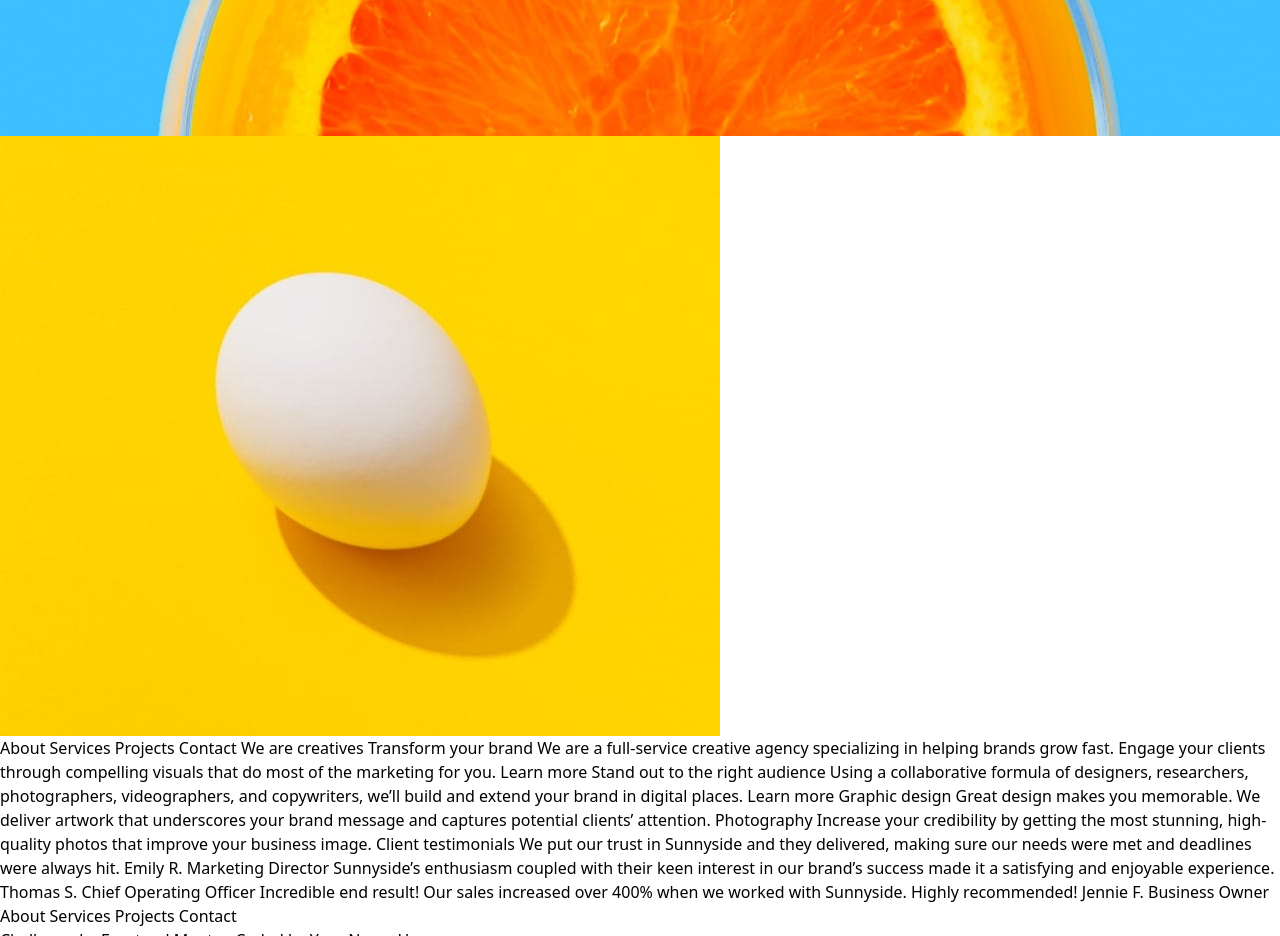
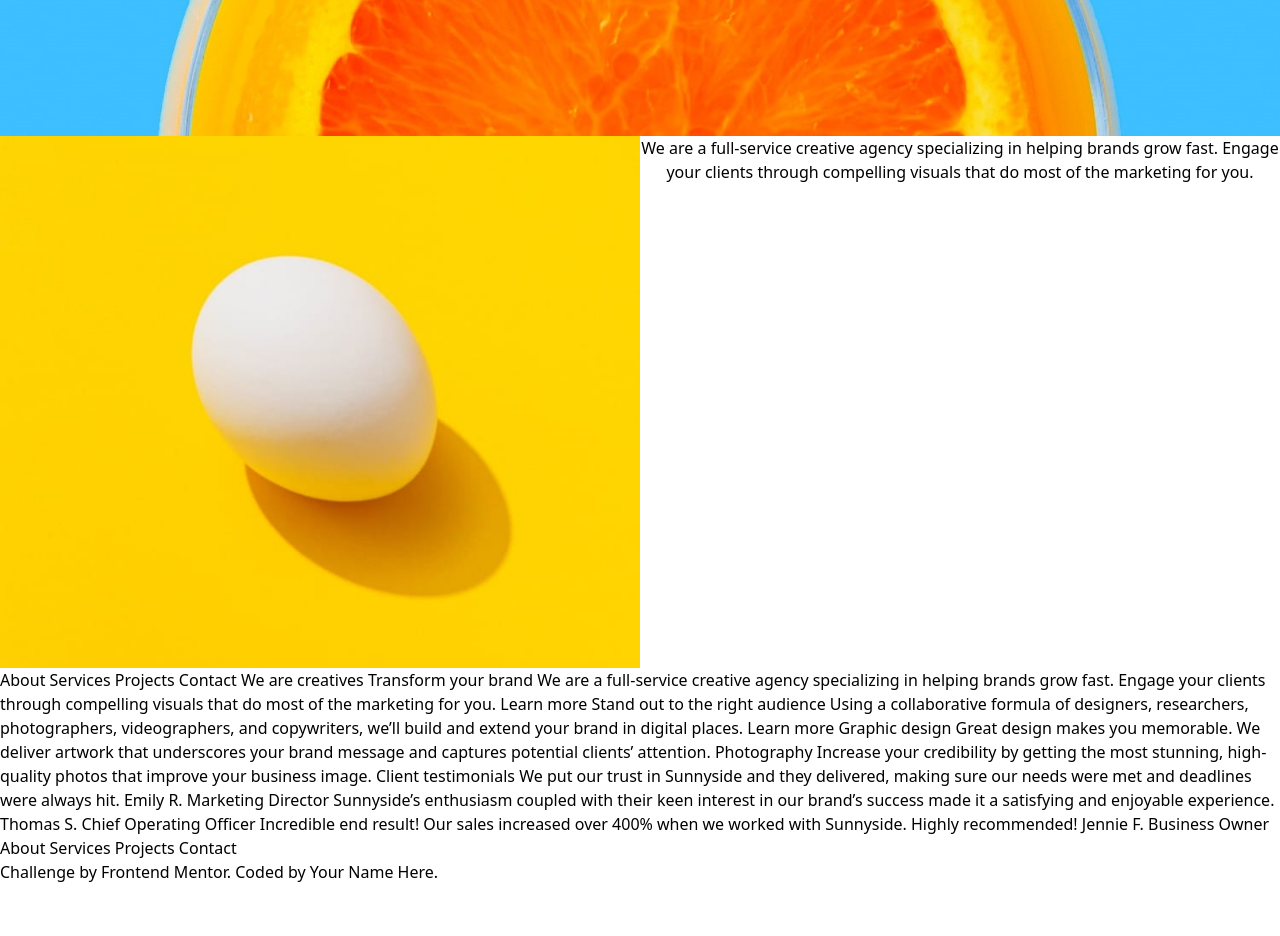
Before and after one commit to Suzaalx/sunnyside-landing-page, a website: page dist/index.html in a window 1280 px wide. Shown: the part 740-1676 px from the top of the page. After the commit the page ends 1624 px from the top, so only its background shows below. Drawn offline with Linux system fonts and the light colour scheme.

Commit message:
grid update

```diff
--- a/dist/index.html
+++ b/dist/index.html
@@ -2,7 +2,10 @@
 <html lang="en">
   <head>
     <meta charset="UTF-8" />
-    <meta name="viewport" content="width=device-width, initial-scale=1.0 user-scalable=0" />
+    <meta
+      name="viewport"
+      content="width=device-width, initial-scale=1.0 user-scalable=0"
+    />
     <!-- displays site properly based on user's device -->
 
     <link
@@ -19,7 +22,7 @@
   </head>
   <body class="min-h-screen min-w-full">
     <header
-      class="bg-[url('../images/desktop/image-header.jpg')] bg-no-repeat bg-top w-full bg-cover min-h-screen text-white relative "
+      class="bg-[url('../images/desktop/image-header.jpg')] bg-no-repeat bg-top w-full bg-cover min-h-screen text-white relative"
     >
       <nav class="flex justify-between m-auto w-11/12 pt-10">
         <div>
@@ -42,7 +45,9 @@
 
       <div class="flex justify-center items-center h-screen w-screen">
         <div class="text-center absolute top-1/4">
-          <h1 class=" text-4xl md:text-6xl font-bold  font-Franunces uppercase">We are creatives</h1>
+          <h1 class="text-4xl md:text-6xl font-bold font-Franunces uppercase">
+            We are creatives
+          </h1>
         </div>
         <div class="absolute bottom-1/4">
           <svg width="36" height="250" xmlns="http://www.w3.org/2000/svg">
@@ -61,19 +66,27 @@
       </div>
     </header>
 
+    <main>
+      <!-- about section -->
+      <section class="w-full text-center">
+        <div class=" w-full grid grid-cols-2 place-self-center">
+          <div class="  ">
 
-    <main>
-
-      <!-- about section -->
-      <section>
-        <div>
-          <div>
-            <img class="md:hidden lg:block" src="../images/desktop/image-transform.jpg" alt="">
-            <img class=" lg:hidden md:block " src="../images/mobile/image-transform.jpg" alt="">
+            <img
+              class=""
+              src="../images/mobile/image-transform.jpg"
+              alt=""
+            />
+          </div>
+          <div class=" columns-1">
+            <p>
+              We are a full-service creative agency specializing in helping
+              brands grow fast. Engage your clients through compelling visuals
+              that do most of the marketing for you.
+            </p>
           </div>
         </div>
       </section>
-
     </main>
 
     About Services Projects Contact We are creatives Transform your brand We are
```
Also changed, not shown: dist/output.css.
